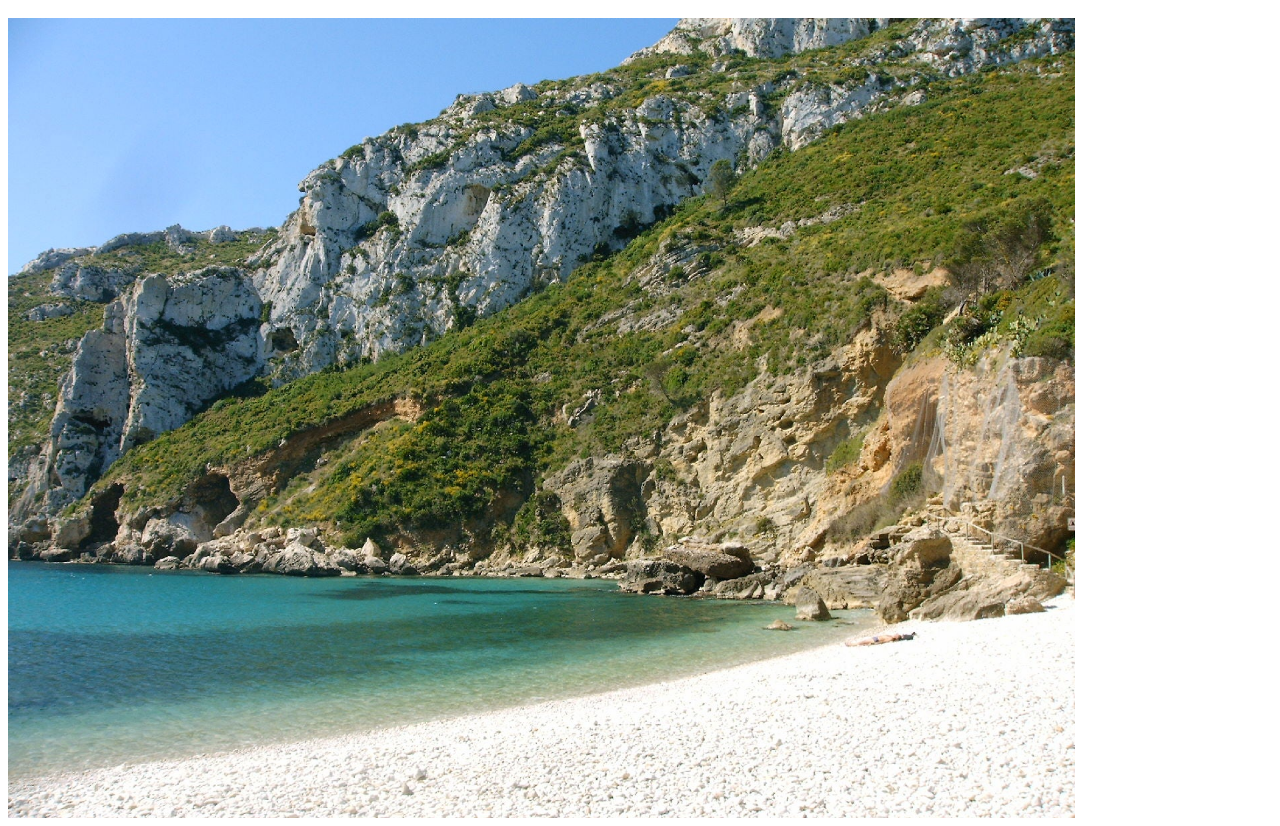
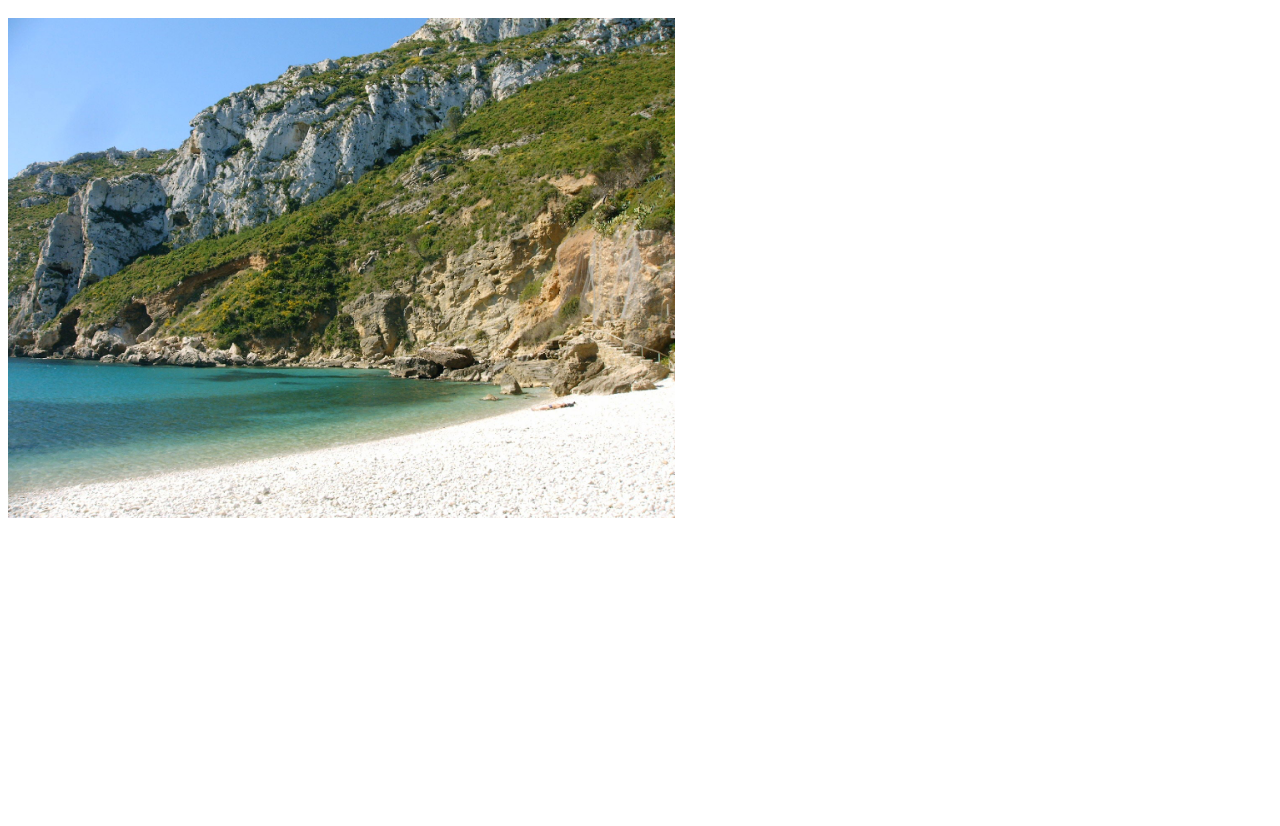
Before and after one commit to CCEREZUELA/CCEREZUELA.github.io, a plain HTML site: page index.html in a window 1280 px wide. Shown: the part 48-874 px from the top of the page. After the commit the page ends 800 px from the top, so only its background shows below. Drawn offline with Linux system fonts and the light colour scheme.

Commit message:
less size

```diff
--- a/index.html
+++ b/index.html
@@ -1,7 +1,7 @@
 <html>
 <h1>¡Mi Lugar de Descanso! </h1>
 <div>
-    <img src="Javea.jpg" height="800">
+    <img src="Javea.jpg" height="500">
 </div>
 
 </html>
```
